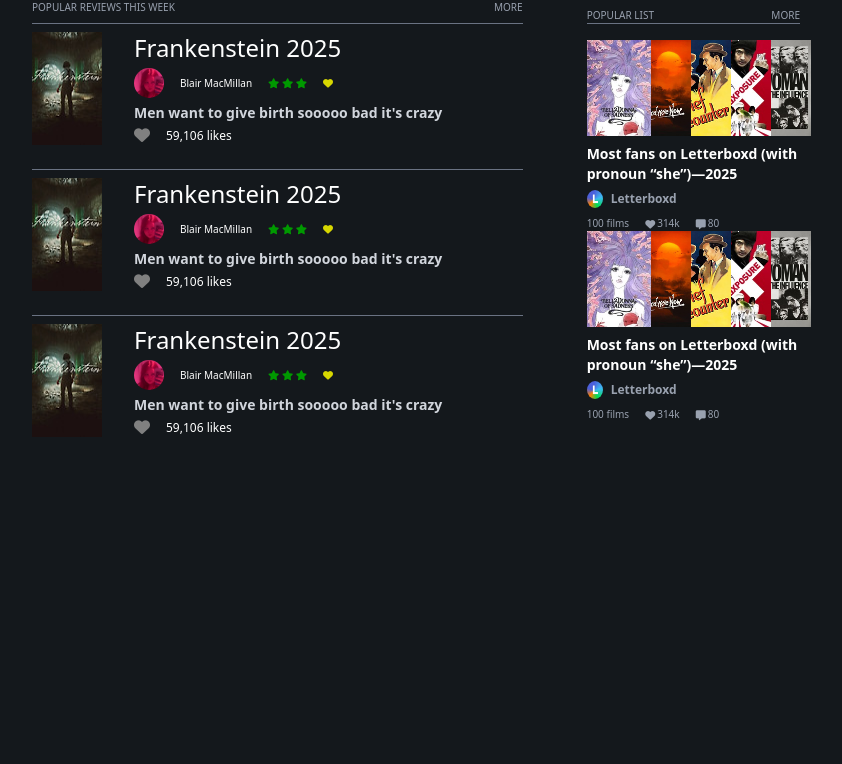
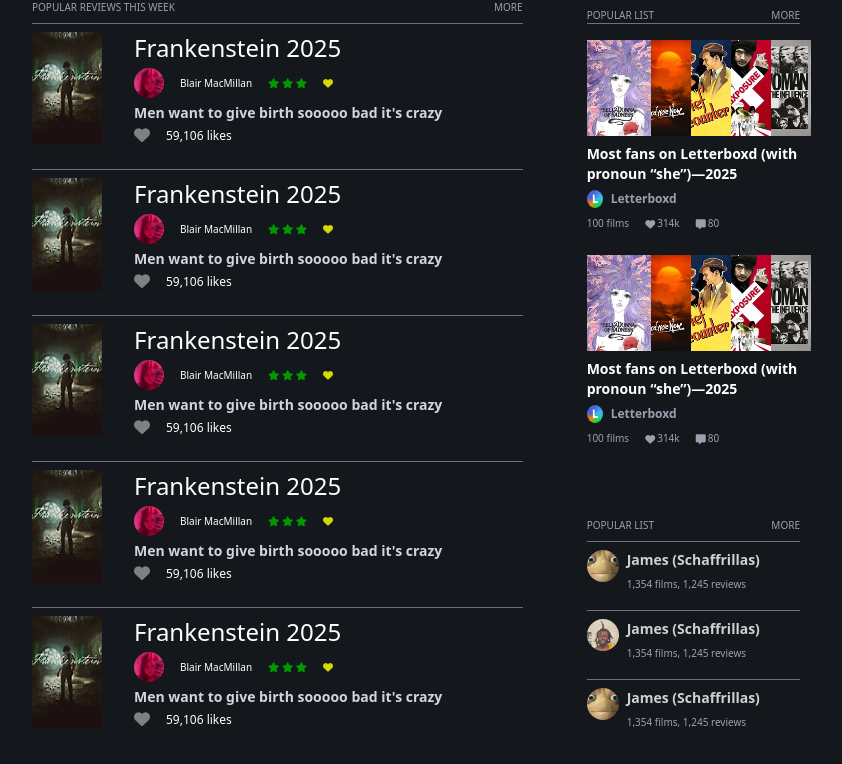
Before and after one commit to tol-san/lebox, a website: page pages/index.html in a window 1280 px wide. Shown: the whole page, without its empty margins (224-1066 px from the left). Drawn offline with nearby package versions, Linux system fonts and the light colour scheme; files that its build step writes are made by us from their sources.

Commit message:
Finish popular section

```diff
--- a/pages/index.html
+++ b/pages/index.html
@@ -154,6 +154,74 @@
                   </div>
                 </div>
               </div>
+
+              <div class="flex gap-x-8 border-t-1 border-gray-500 pt-2">
+                <img src="../images/popular-1.jpg" alt="" />
+                <div class="space-y-1">
+                  <h2 class="text-2xl">
+                    Frankenstein <span class="">2025</span>
+                  </h2>
+                  <!-- Avata -->
+                  <div class="flex items-center gap-x-4 text-[10px]">
+                    <img
+                      src="../images/avata.jpg"
+                      style="width: 30px; border-radius: 100%"
+                    />
+                    <p>Blair MacMillan</p>
+                    <div style="color: #009900">
+                      <i class="fa-solid fa-star"></i>
+                      <i class="fa-solid fa-star"></i>
+                      <i class="fa-solid fa-star"></i>
+                    </div>
+                    <i
+                      class="fa-solid fa-heart"
+                      style="color: rgb(215, 215, 0)"
+                    ></i>
+                  </div>
+                  <p class="text-[14px] text-gray-300 font-bold">
+                    Men want to give birth sooooo bad it's crazy
+                  </p>
+                  <div class="flex gap-x-4">
+                    <i class="fa-solid fa-heart" style="color: gray"></i>
+                    <p class="text-[12px]">59,106 likes</p>
+                  </div>
+                </div>
+              </div>
+
+              <div class="flex gap-x-8 border-t-1 border-gray-500 pt-2">
+                <img src="../images/popular-1.jpg" alt="" />
+                <div class="space-y-1">
+                  <h2 class="text-2xl">
+                    Frankenstein <span class="">2025</span>
+                  </h2>
+                  <!-- Avata -->
+                  <div class="flex items-center gap-x-4 text-[10px]">
+                    <img
+                      src="../images/avata.jpg"
+                      style="width: 30px; border-radius: 100%"
+                    />
+                    <p>Blair MacMillan</p>
+                    <div style="color: #009900">
+                      <i class="fa-solid fa-star"></i>
+                      <i class="fa-solid fa-star"></i>
+                      <i class="fa-solid fa-star"></i>
+                    </div>
+                    <i
+                      class="fa-solid fa-heart"
+                      style="color: rgb(215, 215, 0)"
+                    ></i>
+                  </div>
+                  <p class="text-[14px] text-gray-300 font-bold">
+                    Men want to give birth sooooo bad it's crazy
+                  </p>
+                  <div class="flex gap-x-4">
+                    <i class="fa-solid fa-heart" style="color: gray"></i>
+                    <p class="text-[12px]">59,106 likes</p>
+                  </div>
+                </div>
+              </div>
+
+
             </div>
 
           </div>
@@ -170,6 +238,37 @@
             >
               <span class="pt-2">popular list</span>
               <span class="pt-2">more</span>
+            </div>
+
+            <div class="flex flex-col mb-6">
+
+
+
+              <!-- POPULAR LIST IMAGES -->
+              <div class="relative h-26">
+                  <img src="../images/popular-list-1.jpg" alt="" class="h-24 absolute left-0 top-0 z-50">
+                  <img src="../images/popular-list-.2.jpg" alt="" class="h-24 absolute left-10 top-0 z-40">
+                  <img src="../images/popular-list-.3.jpg" alt="" class="h-24 absolute left-20 top-0 z-30">
+                  <img src="../images/popular-list-.4.jpg" alt="" class="h-24 absolute left-30 top-0 z-20">
+                  <img src="../images/popular-list-.5.jpg" alt="" class="h-24 absolute left-40 top-0 z-10">
+              </div>
+
+              <!-- POPULAR CONTENT -->
+              <h3 class="text-sm mb-1.5 font-bold">Most fans on Letterboxd (with pronoun “she”)—2025</h3>
+
+              <div class="flex space-x-2 text-gray-400 font-medium mb-2">
+                <img src="../images/letterboxd-avatar.jpg" style="width: 16px; border-radius: 100%;">
+                <p class="text-[12px] font-bold">Letterboxd</p>
+              </div>
+              <div class="text-gray-400 text-[10px] flex items-center">
+                <p class="mr-4">100 films</p>
+                <i class="fa-solid fa-heart"></i>
+                <p class="ml-0.5 mr-4">314k</p>
+
+                <i class="fa-solid fa-message"></i>
+                <p class="ml-0.5">80</p>
+
+              </div>
             </div>
 
             <div class="flex flex-col">
@@ -202,33 +301,59 @@
 
               </div>
             </div>
+            <!-- End -->
+             <!------------------------------------------------>
 
-            <!-- POPULAR LIST IMAGES -->
-              <div class="relative h-26">
-                  <img src="../images/popular-list-1.jpg" alt="" class="h-24 absolute left-0 top-0 z-50">
-                  <img src="../images/popular-list-.2.jpg" alt="" class="h-24 absolute left-10 top-0 z-40">
-                  <img src="../images/popular-list-.3.jpg" alt="" class="h-24 absolute left-20 top-0 z-30">
-                  <img src="../images/popular-list-.4.jpg" alt="" class="h-24 absolute left-30 top-0 z-20">
-                  <img src="../images/popular-list-.5.jpg" alt="" class="h-24 absolute left-40 top-0 z-10">
+             <!-- POPULAR REVIEWERS -->
+            <div class="mt-16">
+
+              <!-- HEADER -->
+               <div
+              class=" flex justify-between uppercase text-[10px] text-gray-400 mb-2 cursor-pointer"
+            >
+              <span class="pt-2">popular list</span>
+              <span class="pt-2">more</span>
+            </div>
+
+            <!-- REVIEWERS CONTENT -->
+             <div class="flex space-x-2 border-t mb-4  border-gray-500 pt-2">
+              <img src="../images/reviewer-profile.jpg" class="h-8 rounded-full shrink-0">
+              <div class="cursor-pointer">
+                <h2 class="text-sm font-bold opacity-80 ">James (Schaffrillas)</h2>
+                <span class="text-[10px] text-gray-400">1,354 films, 1,245 reviews</span>
               </div>
+             </div>
 
-              <!-- POPULAR CONTENT -->
-              <h3 class="text-sm mb-1.5 font-bold">Most fans on Letterboxd (with pronoun “she”)—2025</h3>
+            </div>
 
-              <div class="flex space-x-2 text-gray-400 font-medium mb-2">
-                <img src="../images/letterboxd-avatar.jpg" style="width: 16px; border-radius: 100%;">
-                <p class="text-[12px] font-bold">Letterboxd</p>
+            <!-- REVIEWERS CONTENT -->
+             <div class="flex space-x-2 border-t mb-4  border-gray-500 pt-2">
+              <img src="../images/reviewer-prifile2.jpg" class="h-8 rounded-full">
+              <div class="cursor-pointer">
+                <h2 class="text-sm font-bold opacity-80 ">James (Schaffrillas)</h2>
+                <span class="text-[10px] text-gray-400">1,354 films, 1,245 reviews</span>
               </div>
-              <div class="text-gray-400 text-[10px] flex items-center">
-                <p class="mr-4">100 films</p>
-                <i class="fa-solid fa-heart"></i>
-                <p class="ml-0.5 mr-4">314k</p>
+             </div>
 
-                <i class="fa-solid fa-message"></i>
-                <p class="ml-0.5">80</p>
 
+             <!-- REVIEWERS CONTENT -->
+             <div class="flex space-x-2 border-t mb-4  border-gray-500 pt-2">
+              <img src="../images/reviewer-profile.jpg" class="h-8 rounded-full shrink-0">
+              <div class="cursor-pointer">
+                <h2 class="text-sm font-bold opacity-80 ">James (Schaffrillas)</h2>
+                <span class="text-[10px] text-gray-400">1,354 films, 1,245 reviews</span>
               </div>
+             </div>
+
             </div>
+
+            <!-- End -->
+             <!---------------------------------->
+
+            </div>
+
+
+
 
            </div>
         </section>
```
Also changed, not shown: images/reviewer-prifile2.jpg (added), images/reviewer-profile.jpg (added).
